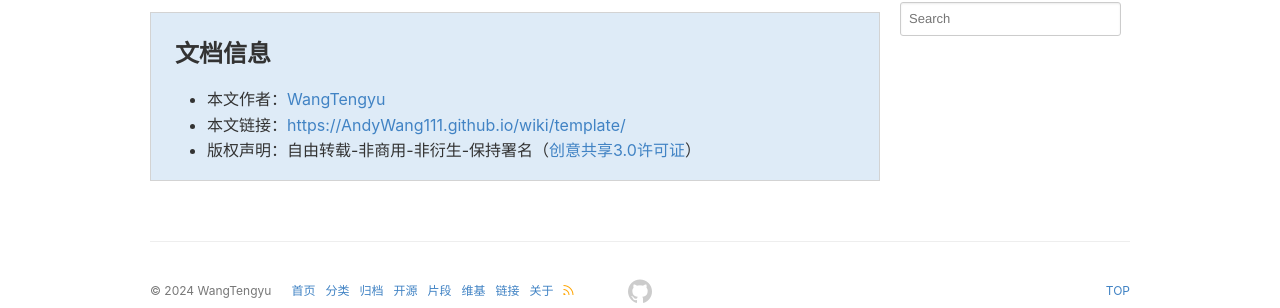
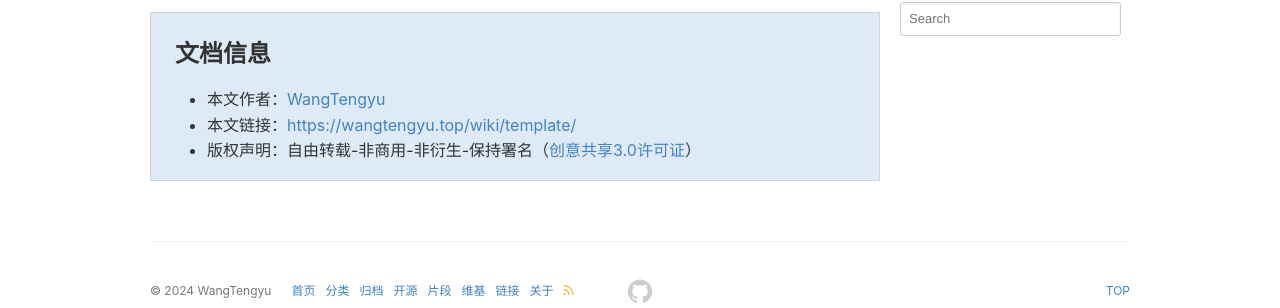
Before and after one commit to AndyWang111/AndyWang111.github.io, a Jekyll site: the page built from _wiki/template.md, in a window 1280 px wide. Shown: the part 266-574 px from the top of the page. Built offline with Jekyll 4.4.1, drawn with Linux system fonts in a browser that asks for light colours; a style sheet for code colours, icons or effects is not loaded; part of the change alters nothing that is shown.

Commit message:
Update _config.yml

```diff
--- a/_config.yml
+++ b/_config.yml
@@ -2,7 +2,7 @@
 #   Main Configs   #
 # ---------------- #
 baseurl:
-url: https://AndyWang111.github.io
+url: https://wangtengyu.top
 date_format: "ordinal"
 title: 璧坐玑驰
 subtitle: "我习于冷，志成于冰"
```
